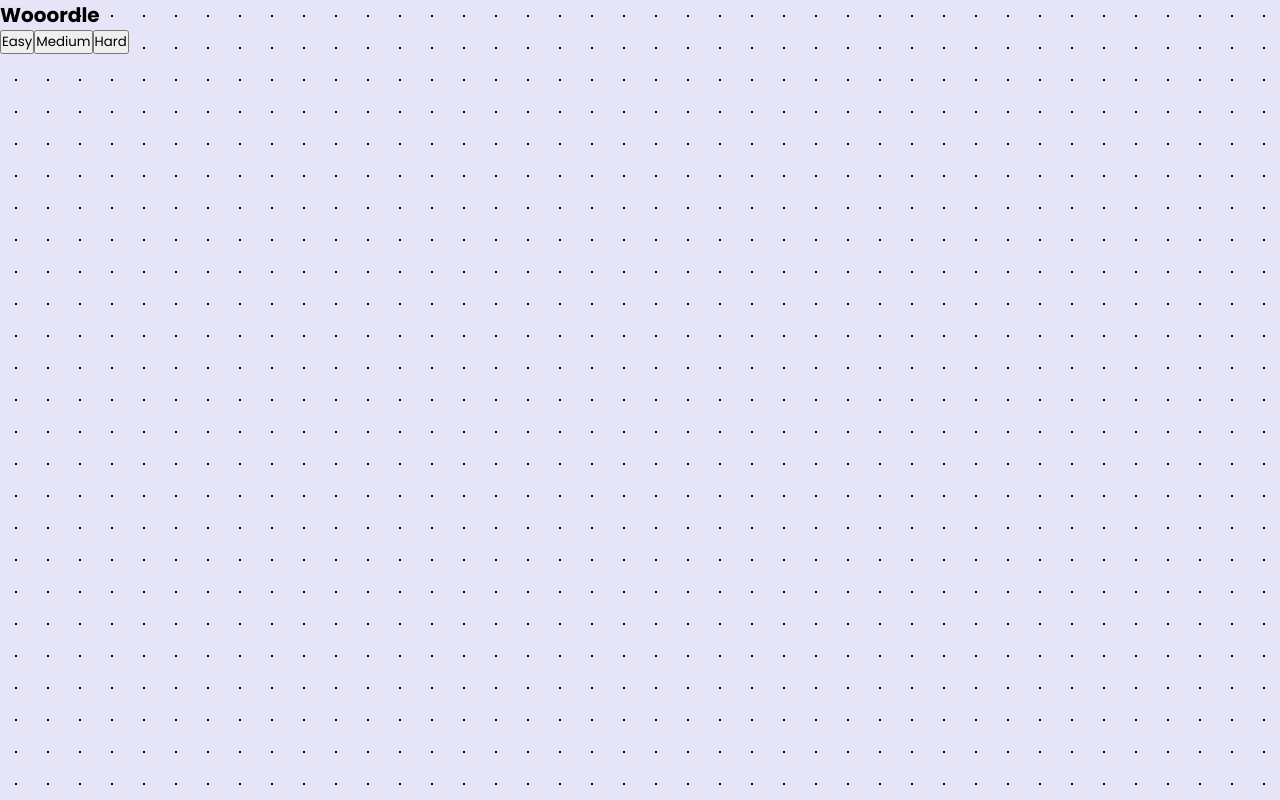
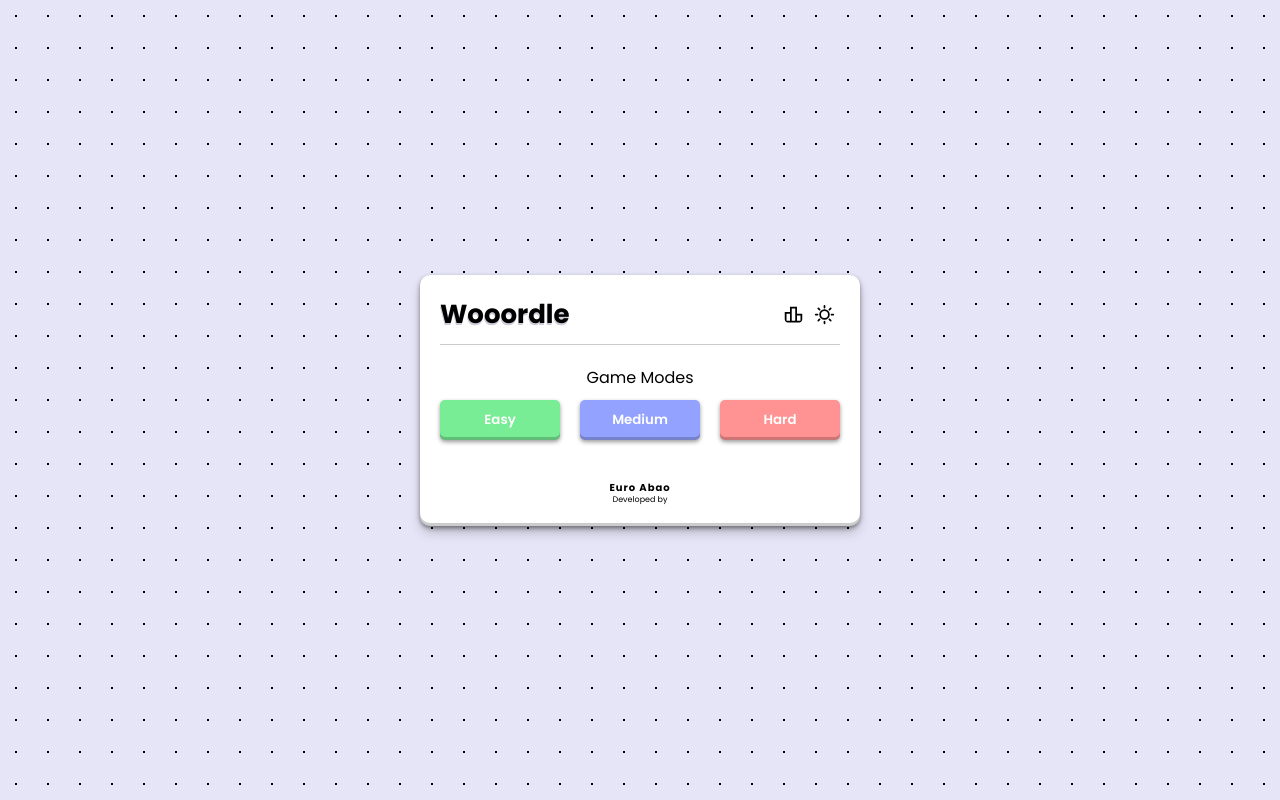
Before and after one commit to EuroAbao28/Wooordle, a React (Vite) app in the folder client/: page / in a window 1280 px wide. Built offline with nearby package versions, Linux system fonts and the light colour scheme.

Commit message:
some improvement

```diff
--- a/client/src/components/GameOver.jsx
+++ b/client/src/components/GameOver.jsx
@@ -4,9 +4,8 @@ import { useNavigate } from "react-router-dom";
 import { RiHome2Line } from "react-icons/ri";
 import { VscDebugRestart } from "react-icons/vsc";
 import { TbShare } from "react-icons/tb";
-import { TiStarFullOutline } from "react-icons/ti";
 
-function GameOver({ state, restart, score }) {
+function GameOver({ state, restart, score, sharePoints }) {
   const nav = useNavigate();
   return (
     <div className={`gameOver-container ${state ? "show" : "hide"}`}>
@@ -16,7 +15,7 @@ function GameOver({ state, restart, score }) {
       <div className="gameOver-buttons">
         <RiHome2Line onClick={() => nav("/")} />
         <VscDebugRestart onClick={restart} />
-        <TbShare />
+        <TbShare onClick={sharePoints} />
       </div>
     </div>
   );
--- /dev/null
+++ b/client/src/components/SharePoints.css
@@ -0,0 +1,256 @@
+.share-container {
+  width: 30rem;
+  padding: 2rem;
+  background-color: white;
+  border-radius: 1rem;
+  position: absolute;
+  z-index: 99;
+
+  box-shadow: rgba(0, 0, 0, 0.4) 0px 2px 4px,
+    rgba(0, 0, 0, 0.3) 0px 7px 13px -3px, rgba(0, 0, 0, 0.2) 0px -3px 0px inset;
+}
+
+.share-container.show {
+  animation: sharePointsShow 0.5s ease-in-out forwards;
+}
+
+.share-container.hide {
+  animation: sharePointsHide 0.5s ease-in-out forwards;
+}
+
+.share-container h1 {
+  text-align: center;
+  font-size: 2.6rem;
+}
+
+.share-container .points-wrapper {
+  display: flex;
+  justify-content: center;
+  align-items: center;
+  margin-top: 1rem;
+}
+
+.share-container .points {
+  outline: 4px solid var(--yellow);
+  display: flex;
+  align-items: center;
+  justify-content: center;
+  padding: 0 1rem;
+  border-radius: 0.5rem;
+  color: var(--yellow);
+}
+
+.share-container .points p {
+  font-size: 3.2rem;
+  font-weight: 900;
+  text-shadow: -1px 1px 1px rgb(169, 169, 8);
+}
+
+.share-container .points svg {
+  font-size: 3.4rem;
+  margin-top: -0.25rem;
+}
+
+.share-container h3 {
+  font-size: 3.2rem;
+  background-color: var(--yellow);
+  color: white;
+  text-shadow: -1px 1px 1px rgba(0, 0, 0, 0.6);
+  border-radius: 1rem;
+  padding: 1rem;
+
+  box-shadow: rgba(0, 0, 0, 0.4) 0px 2px 4px,
+    rgba(0, 0, 0, 0.3) 0px 0px 3px -3px, rgba(0, 0, 0, 0.2) 0px -3px 0px inset;
+}
+
+.username {
+  display: flex;
+  justify-content: center;
+}
+
+.share-container input {
+  border: none;
+  width: 100%;
+  border-radius: 0.5rem;
+  text-align: center;
+  padding: 1rem;
+  margin-top: 2rem;
+  font-size: 1.4rem;
+
+  -webkit-box-shadow: inset 1px 1px 11.5px -6px rgba(0, 0, 0, 0.6);
+  -moz-box-shadow: inset 1px 1px 11.5px -6px rgba(0, 0, 0, 0.6);
+  box-shadow: inset 1px 1px 11.5px -6px rgba(0, 0, 0, 0.6);
+}
+
+.share-container input:focus {
+  border: none;
+  outline: none;
+}
+
+.share-buttons {
+  display: flex;
+  align-items: center;
+  gap: 2rem;
+  margin-top: 2rem;
+}
+
+.share-buttons button {
+  flex: 1;
+  display: flex;
+  justify-content: center;
+  padding: 1rem;
+  border: none;
+  border-radius: 0.5rem;
+  cursor: pointer;
+
+  box-shadow: rgba(0, 0, 0, 0.4) 0px 2px 4px,
+    rgba(0, 0, 0, 0.3) 0px 0px 3px -3px, rgba(0, 0, 0, 0.2) 0px -3px 0px inset;
+}
+
+.share-buttons button svg {
+  font-size: 1.8rem;
+}
+
+.share-buttons button:nth-child(1) {
+  background-color: var(--grey);
+  color: rgb(101, 101, 101);
+}
+
+.share-buttons button:nth-child(2) {
+  background-color: var(--green);
+  color: white;
+}
+
+.share-buttons button:active {
+  box-shadow: rgba(0, 0, 0, 0.02) 0px 1px 3px 0px,
+    rgba(27, 31, 35, 0.15) 0px 0px 0px 1px;
+}
+
+@keyframes sharePointsShow {
+  from {
+    transform: translateY(-100rem);
+    z-index: -10;
+  }
+  to {
+    transform: translateY(0rem);
+    z-index: 10;
+  }
+}
+
+@keyframes sharePointsHide {
+  from {
+    transform: translateY(0rem);
+    z-index: 10;
+  }
+  to {
+    transform: translateY(-100rem);
+    z-index: -10;
+  }
+}
+
+/*----- Loading -----*/
+
+.spinner {
+  width: 1.3rem;
+  height: 1.3rem;
+  border-radius: 50%;
+  border: 0.25rem solid #ffffff;
+  animation: spinner-bulqg1 0.96s infinite linear alternate,
+    spinner-oaa3wk 1.92s infinite linear;
+}
+
+@keyframes spinner-bulqg1 {
+  0% {
+    clip-path: polygon(50% 50%, 0 0, 50% 0%, 50% 0%, 50% 0%, 50% 0%, 50% 0%);
+  }
+
+  12.5% {
+    clip-path: polygon(
+      50% 50%,
+      0 0,
+      50% 0%,
+      100% 0%,
+      100% 0%,
+      100% 0%,
+      100% 0%
+    );
+  }
+
+  25% {
+    clip-path: polygon(
+      50% 50%,
+      0 0,
+      50% 0%,
+      100% 0%,
+      100% 100%,
+      100% 100%,
+      100% 100%
+    );
+  }
+
+  50% {
+    clip-path: polygon(
+      50% 50%,
+      0 0,
+      50% 0%,
+      100% 0%,
+      100% 100%,
+      50% 100%,
+      0% 100%
+    );
+  }
+
+  62.5% {
+    clip-path: polygon(
+      50% 50%,
+      100% 0,
+      100% 0%,
+      100% 0%,
+      100% 100%,
+      50% 100%,
+      0% 100%
+    );
+  }
+
+  75% {
+    clip-path: polygon(
+      50% 50%,
+      100% 100%,
+      100% 100%,
+      100% 100%,
+      100% 100%,
+      50% 100%,
+      0% 100%
+    );
+  }
+
+  100% {
+    clip-path: polygon(
+      50% 50%,
+      50% 100%,
+      50% 100%,
+      50% 100%,
+      50% 100%,
+      50% 100%,
+      0% 100%
+    );
+  }
+}
+
+@keyframes spinner-oaa3wk {
+  0% {
+    transform: scaleY(1) rotate(0deg);
+  }
+
+  49.99% {
+    transform: scaleY(1) rotate(135deg);
+  }
+
+  50% {
+    transform: scaleY(-1) rotate(0deg);
+  }
+
+  100% {
+    transform: scaleY(-1) rotate(-135deg);
+  }
+}
--- /dev/null
+++ b/client/src/components/SharePoints.jsx
@@ -0,0 +1,43 @@
+import React, { useState } from "react";
+import "./SharePoints.css";
+import { IoArrowBack } from "react-icons/io5";
+import { TiStarFullOutline } from "react-icons/ti";
+import { TbShare } from "react-icons/tb";
+
+function SharePoints({ state, back }) {
+  const [loading, setLoading] = useState(false);
+
+  const handleShare = () => {
+    setLoading(true);
+  };
+
+  const handleBack = () => {
+    setLoading(false);
+    back();
+  };
+
+  return (
+    <div className={`share-container ${state ? "show" : "hide"}`}>
+      <h1>Share Score</h1>
+      <div className="points-wrapper">
+        <div className="points">
+          <p>30</p>
+          <TiStarFullOutline />
+        </div>
+      </div>
+      <div className="username">
+        <input type="text" placeholder="Username" />
+      </div>
+      <div className="share-buttons">
+        <button onClick={handleBack}>
+          <IoArrowBack />
+        </button>
+        <button onClick={handleShare}>
+          {loading ? <div className="spinner"></div> : <TbShare />}
+        </button>
+      </div>
+    </div>
+  );
+}
+
+export default SharePoints;
--- a/client/src/index.css
+++ b/client/src/index.css
@@ -5,10 +5,12 @@
   --blue: rgb(147, 162, 255);
   --red: rgb(255, 146, 146);
   --yellow: rgb(255, 215, 72);
+  --grey: rgb(229, 229, 247);
 
   --drk-green: hsl(135, 57%, 64%);
   --drk-blue: rgb(133, 145, 226);
   --drk-red: rgb(219, 124, 124);
+  --drk-grey: rgb(205, 205, 216);
 }
 
 * {
--- /dev/null
+++ b/client/src/pages/Home.css
@@ -0,0 +1,108 @@
+.home-container {
+  height: 100svh;
+  width: 100vw;
+  display: flex;
+  justify-content: center;
+  align-items: center;
+}
+
+.home-wrapper {
+  background-color: white;
+  width: 40rem;
+  padding: 2rem;
+  border-radius: 1rem;
+  margin: 0 2rem;
+  box-shadow: rgba(0, 0, 0, 0.4) 0px 2px 4px,
+    rgba(0, 0, 0, 0.3) 0px 7px 13px -3px, rgba(0, 0, 0, 0.2) 0px -3px 0px inset;
+}
+
+.home-wrapper header {
+  display: flex;
+  justify-content: space-between;
+  align-items: center;
+
+  padding-bottom: 1rem;
+  border-bottom: 1px solid rgb(203, 203, 203);
+}
+
+.home-wrapper h1 {
+  font-size: 2.6rem;
+  text-shadow: 0.02rem 0.02rem 0 #cdcdd8, -0.05rem 0.2rem 0 #cdcdd8,
+    -0.05rem 0.2rem 0 #cdcdd8;
+}
+
+.header-buttons {
+  display: flex;
+}
+
+.header-buttons svg {
+  font-size: 2.1rem;
+  cursor: pointer;
+  padding: 0.5rem;
+  border-radius: 50%;
+}
+
+.header-buttons svg:hover {
+  background-color: #cdcdd843;
+}
+
+.home-wrapper h3 {
+  text-align: center;
+  margin-top: 2rem;
+  font-size: 1.6rem;
+  font-weight: 400;
+}
+
+.levels-container {
+  display: flex;
+  gap: 2rem;
+  margin-top: 1rem;
+}
+
+.levels-container button {
+  flex: 1;
+  border: none;
+  padding: 1rem;
+  border-radius: 0.5rem;
+  cursor: pointer;
+  transition: all 0.15s ease-in-out;
+  color: white;
+  font-weight: 600;
+
+  box-shadow: rgba(0, 0, 0, 0.4) 0px 2px 4px,
+    rgba(0, 0, 0, 0.3) 0px 0px 3px -3px, rgba(0, 0, 0, 0.2) 0px -3px 0px inset;
+}
+
+.levels-container button:nth-child(1) {
+  background-color: var(--green);
+}
+
+.levels-container button:nth-child(2) {
+  background-color: var(--blue);
+}
+
+.levels-container button:nth-child(3) {
+  background-color: var(--red);
+}
+
+.levels-container button:active {
+  box-shadow: rgba(0, 0, 0, 0.02) 0px 1px 3px 0px,
+    rgba(27, 31, 35, 0.15) 0px 0px 0px 1px;
+}
+
+.developer {
+  margin-top: 4rem;
+  display: flex;
+  flex-direction: column;
+  align-items: center;
+}
+
+.developer h5 {
+  font-size: 1rem;
+  letter-spacing: 0.1rem;
+}
+
+.developer p {
+  margin-top: -0.2rem;
+  font-size: 0.8rem;
+}
--- a/client/src/pages/Home.jsx
+++ b/client/src/pages/Home.jsx
@@ -1,14 +1,32 @@
 import React from "react";
+import "./Home.css";
 import { useNavigate } from "react-router-dom";
+import { MdOutlineLeaderboard } from "react-icons/md";
+import { GrSun } from "react-icons/gr";
 
 function Home() {
   const nav = useNavigate();
   return (
-    <div>
-      <h1>Wooordle</h1>
-      <button onClick={() => nav("easy")}>Easy</button>
-      <button onClick={() => nav("medium")}>Medium</button>
-      <button onClick={() => nav("hard")}>Hard</button>
+    <div className="home-container">
+      <div className="home-wrapper">
+        <header>
+          <h1>Wooordle</h1>
+          <div className="header-buttons">
+            <MdOutlineLeaderboard />
+            <GrSun />
+          </div>
+        </header>
+        <h3>Game Modes</h3>
+        <div className="levels-container">
+          <button onClick={() => nav("easy")}>Easy</button>
+          <button onClick={() => nav("medium")}>Medium</button>
+          <button onClick={() => nav("hard")}>Hard</button>
+        </div>
+        <div className="developer">
+          <h5>Euro Abao</h5>
+          <p>Developed by</p>
+        </div>
+      </div>
     </div>
   );
 }
--- a/client/src/pages/Medium.jsx
+++ b/client/src/pages/Medium.jsx
@@ -9,22 +9,25 @@ import axios from "axios";
 import ResultPopUp from "../components/ResultPopUp";
 import Backdrop from "../components/Backdrop";
 import GameOver from "../components/GameOver";
+import SharePoints from "../components/SharePoints";
 
 function Medium() {
   const [origWord, setOrigWord] = useState("");
   const [shuffledWord, setShuffledWord] = useState("");
 
   const [points, setPoints] = useState(0);
-  const [lives, setLives] = useState(3);
+  const [lives, setLives] = useState(1);
 
   const [answer, setAnswer] = useState([]);
   const [selectedIndex, setSelectedIndex] = useState([]);
 
+  const [showResult, setShowResult] = useState(false);
+  const [showGameOver, setShowGameOver] = useState(false);
+  const [showSharePoints, setShowSharePoints] = useState(false);
+
   const [resultDeployer, setResultDeployer] = useState(false);
-  const [showResult, setShowResult] = useState(false);
-
   const [gameOverDeployer, setGameOverDeployer] = useState(false);
-  const [showGameOver, setShowGameOver] = useState(false);
+  const [sharePointsDeployer, setSharePointsDeployer] = useState(false);
 
   const handleAddNewLetter = (letter, index) => {
     if (!selectedIndex.includes(index)) {
@@ -105,11 +108,21 @@ function Medium() {
 
   const handleRestart = () => {
     setShowGameOver(false);
-    setShowGameOver(false);
-    setLives(3);
+    setLives(1);
     setPoints(0);
 
     generateWord();
+  };
+
+  const sharePoints = () => {
+    setShowGameOver(false);
+    setSharePointsDeployer(true);
+    setShowSharePoints(true);
+  };
+
+  const handleBack = () => {
+    setShowGameOver(true);
+    setShowSharePoints(false);
   };
 
   useEffect(() => {
@@ -118,7 +131,7 @@ function Medium() {
 
   return (
     <div className="parent-container">
-      {(showResult || showGameOver) && <Backdrop />}
+      {(showResult || showGameOver || showSharePoints) && <Backdrop />}
       {resultDeployer && (
         <ResultPopUp
           state={showResult}
@@ -128,7 +141,15 @@ function Medium() {
         />
       )}
       {gameOverDeployer && (
-        <GameOver state={showGameOver} restart={handleRestart} score={points} />
+        <GameOver
+          state={showGameOver}
+          restart={handleRestart}
+          score={points}
+          sharePoints={sharePoints}
+        />
+      )}
+      {sharePointsDeployer && (
+        <SharePoints state={showSharePoints} back={handleBack} />
       )}
       <div className="child-container">
         <div className="header">
--- a/client/src/pages/gameStyle.css
+++ b/client/src/pages/gameStyle.css
@@ -195,7 +195,7 @@
 
 .shared-button {
   flex: 1;
-  background-color: #e5e5f7;
+  background-color: var(--grey);
   border-radius: 0.5rem;
   display: flex;
   justify-content: center;
@@ -215,7 +215,7 @@
 }
 
 .shared-button svg:active {
-  background-color: #cdcdd8;
+  background-color: var(--drk-grey);
 }
 
 .shared-button .vertical-line {
```
Also changed, not shown: client/src/assets/leaderboard.png (added).
